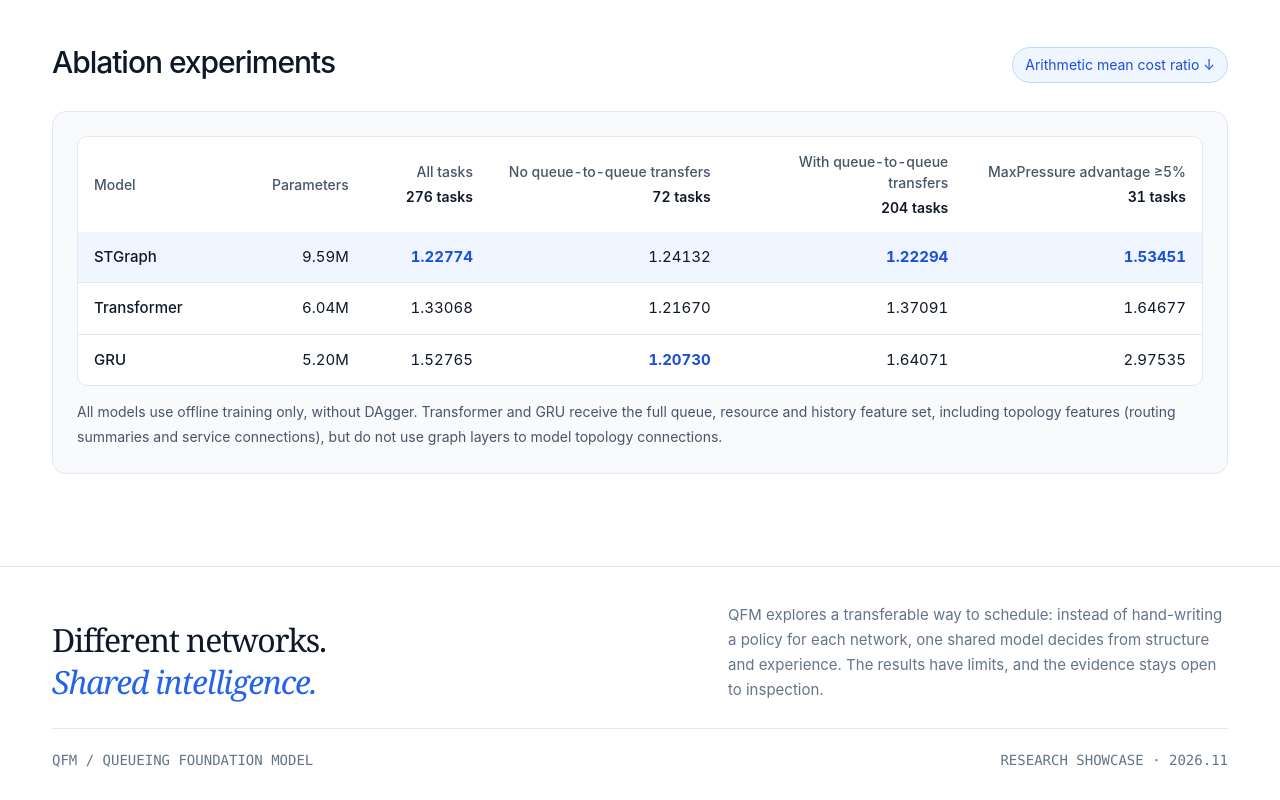
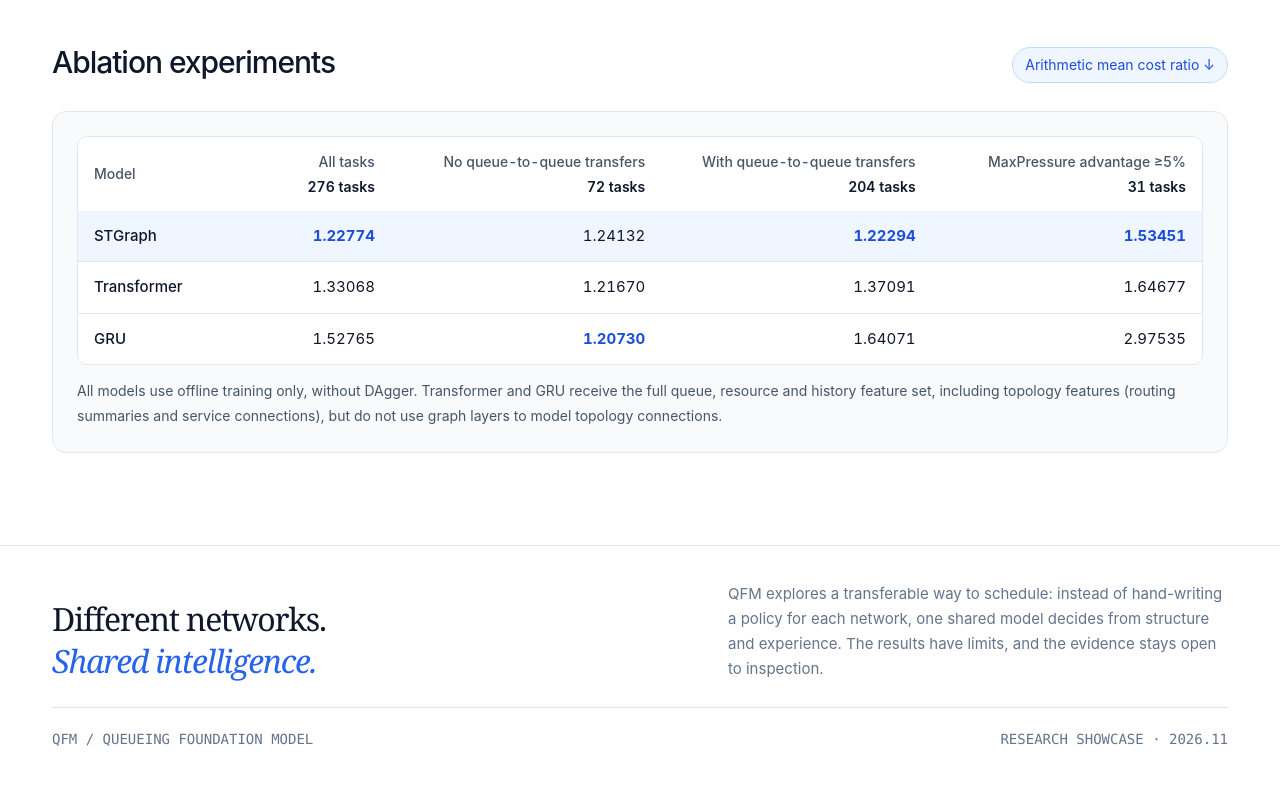
Before and after one commit to ck666600/QFM, a plain HTML site: page index.html in a window 1280 px wide. Shown: the part 6152-6952 px from the top of the page. After the commit the page ends 6931 px from the top, so only its background shows below. Drawn offline with Linux system fonts and the light colour scheme; animation ran at ten frames a second.

Commit message:
Remove parameter column from ablation table

```diff
--- a/index.html
+++ b/index.html
@@ -110,11 +110,11 @@ body{font-size:var(--text-body);line-height:1.7}
 <article class="ablation-card" id="simple-model-comparison" aria-labelledby="ablation-section-title">
 <div class="ablation-table-scroll" role="region" tabindex="0" aria-label="Arithmetic mean cost ratios across four task groups; scroll horizontally on small screens">
 <table class="ablation-table" data-metric="arithmetic_mean_task_cost_ratio" aria-label="Ablation experiments: arithmetic mean cost ratio, lower is better">
-<thead><tr><th scope="col">Model</th><th scope="col">Parameters</th><th scope="col" data-group="all">All tasks<span>276 tasks</span></th><th scope="col" data-group="routing_none">No queue-to-queue transfers<span>72 tasks</span></th><th scope="col" data-group="routing_any">With queue-to-queue transfers<span>204 tasks</span></th><th scope="col" data-group="mp_adv5">MaxPressure advantage ≥5%<span>31 tasks</span></th></tr></thead>
+<thead><tr><th scope="col">Model</th><th scope="col" data-group="all">All tasks<span>276 tasks</span></th><th scope="col" data-group="routing_none">No queue-to-queue transfers<span>72 tasks</span></th><th scope="col" data-group="routing_any">With queue-to-queue transfers<span>204 tasks</span></th><th scope="col" data-group="mp_adv5">MaxPressure advantage ≥5%<span>31 tasks</span></th></tr></thead>
 <tbody>
-<tr class="ablation-reference" data-model="original"><th scope="row">STGraph</th><td data-parameters="9593992">9.59M</td><td><strong>1.22774</strong></td><td>1.24132</td><td><strong>1.22294</strong></td><td><strong>1.53451</strong></td></tr>
-<tr data-model="simple_transformer"><th scope="row">Transformer</th><td data-parameters="6036544">6.04M</td><td>1.33068</td><td>1.21670</td><td>1.37091</td><td>1.64677</td></tr>
-<tr data-model="simple_rnn"><th scope="row">GRU</th><td data-parameters="5197568">5.20M</td><td>1.52765</td><td><strong>1.20730</strong></td><td>1.64071</td><td>2.97535</td></tr>
+<tr class="ablation-reference" data-model="original"><th scope="row">STGraph</th><td><strong>1.22774</strong></td><td>1.24132</td><td><strong>1.22294</strong></td><td><strong>1.53451</strong></td></tr>
+<tr data-model="simple_transformer"><th scope="row">Transformer</th><td>1.33068</td><td>1.21670</td><td>1.37091</td><td>1.64677</td></tr>
+<tr data-model="simple_rnn"><th scope="row">GRU</th><td>1.52765</td><td><strong>1.20730</strong></td><td>1.64071</td><td>2.97535</td></tr>
 </tbody></table></div>
 <p class="ablation-note">All models use offline training only, without DAgger. Transformer and GRU receive the full queue, resource and history feature set, including topology features (routing summaries and service connections), but do not use graph layers to model topology connections.</p>
 </article>
```
